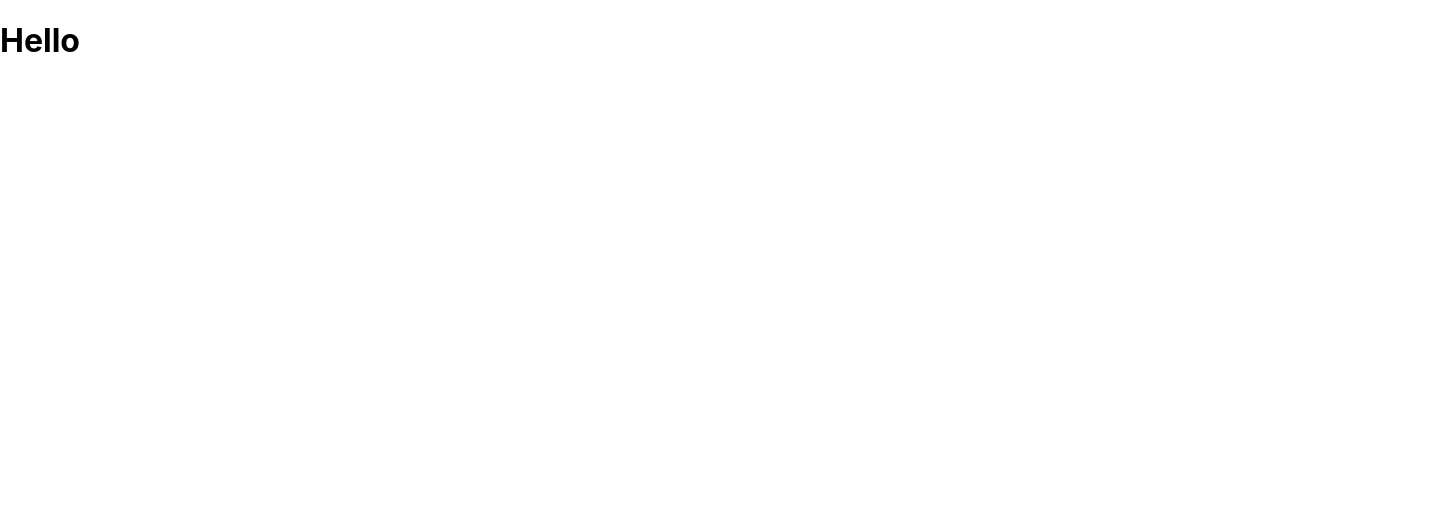
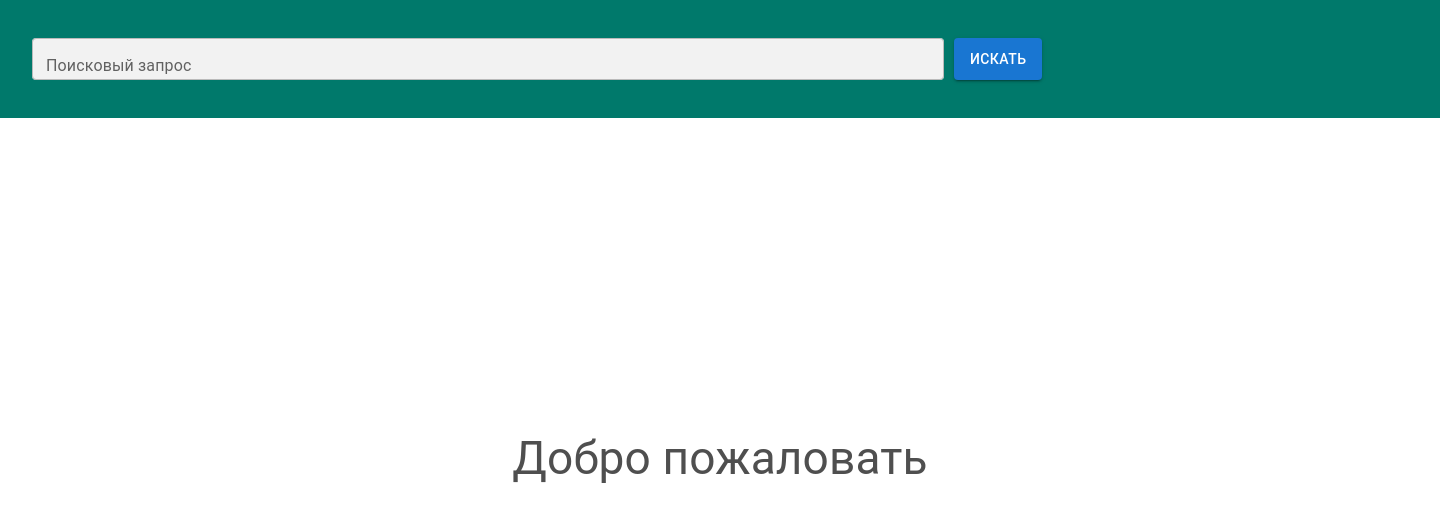
Before and after one commit to magistr25/github-repo-search, a React (Create React App) app: page / in a window 1280 px wide. Shown: the top 522 px of the page, 1440 px wide, since content can reach past the window. Built offline with nearby package versions, Linux system fonts and the light colour scheme.

Commit message:
App, SearchBar, styles

```diff
--- a/src/App.tsx
+++ b/src/App.tsx
@@ -1,10 +1,25 @@
 import React from 'react';
-import './App.css';
 
-function App() {
-  return (
-    <h1>Hello</h1>
-  );
-}
+
+import SearchBar from './components/SearchBar';
+import styles from './styles/App.module.scss';
+
+/**
+ * Главный компонент приложения, который объединяет все остальные компоненты.
+ */
+const App: React.FC = () => {
+    return (
+
+            <div className={styles.app}>
+                <SearchBar />
+                <div className={styles.welcomeContainer}>
+                    <div className={styles.welcome}>
+                        Добро пожаловать
+                    </div>
+                </div>
+            </div>
+
+    );
+};
 
 export default App;
--- /dev/null
+++ b/src/components/SearchBar.tsx
@@ -0,0 +1,21 @@
+import React from 'react';
+import { TextField, Button } from '@mui/material';
+import styles from '../styles/SearchBar.module.scss';
+
+const SearchBar: React.FC = () => {
+    return (
+        <div className={styles.searchBar}>
+            <TextField
+                label="Поисковый запрос"
+                variant="outlined"
+                className={styles.searchInput}
+                InputProps={{ style: { height: '42px' } }} // Задаем высоту поля ввода
+            />
+            <Button variant="contained" color="primary" className={styles.searchButton}>
+                Искать
+            </Button>
+        </div>
+    );
+};
+
+export default SearchBar;
--- a/src/index.module.scss
+++ b/src/index.module.scss
@@ -5,6 +5,12 @@ body {
   sans-serif;
   -webkit-font-smoothing: antialiased;
   -moz-osx-font-smoothing: grayscale;
+  background-color: #343a40;
+
+}
+
+#root {
+  width: 1440px;
 }
 
 code {
--- /dev/null
+++ b/src/styles/App.module.scss
@@ -0,0 +1,51 @@
+.app {
+  display: flex;
+  flex-direction: column;
+  height: 100vh; /* Высота экрана */
+  width: 1440px; /* Максимальная ширина контейнера */
+  background-color: white;
+  margin: 0 auto;
+  box-shadow: 0 8px 16px rgba(255, 255, 255, 0.2);
+}
+
+.searchBar {
+  display: flex;
+  align-items: center;
+  background-color: #00796b;
+  padding: 19px 32px;
+  width: 100%;
+  height: 80px;
+  margin: 0 auto;
+  justify-content: center;
+
+  .searchInput {
+    width: 912px;
+    height: 42px;
+    background-color: #F2F2F2;
+    border-radius: 4px;
+    margin-right: 10px;
+  }
+
+  .searchButton {
+    height: 42px;
+  }
+}
+
+.welcomeContainer {
+  display: flex;
+  align-items: center;
+  justify-content: center;
+  flex-grow: 1;
+}
+
+.welcome {
+  width: 416px;
+  height: 66px;
+  font-family: 'Roboto', sans-serif;
+  font-weight: 400;
+  font-size: 46px;
+  line-height: 65.78px;
+  letter-spacing: 0.17px;
+  color: #4F4F4F;
+  text-align: center;
+}
--- /dev/null
+++ b/src/styles/SearchBar.module.scss
@@ -0,0 +1,22 @@
+.searchBar {
+  display: flex;
+  align-items: center;
+  background-color: #00796b;
+  padding: 19px 0;
+  width: 1440px;
+  height: 80px;
+  margin: 0 auto;
+
+  .searchInput {
+    width: 912px;
+    height: 42px;
+    background-color: #F2F2F2;
+    border-radius: 4px;
+    margin-right: 10px;
+    margin-left: 32px;
+  }
+
+  .searchButton {
+    height: 42px;
+  }
+}
```
Also changed, not shown: package.json (+7 -2 lines), tsconfig.json (+2 -9 lines), 1 other file (tests, documents, lock files or other folders).
